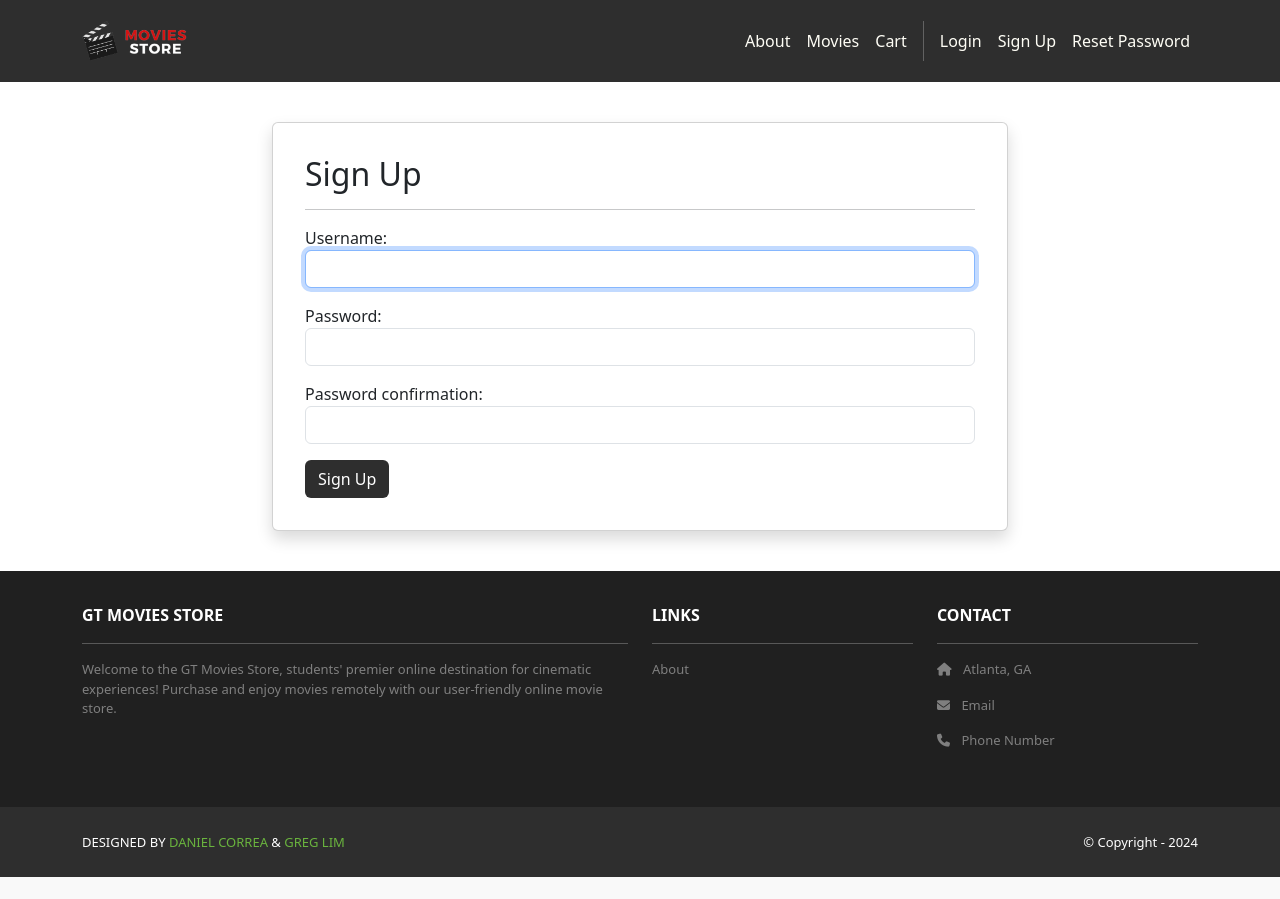
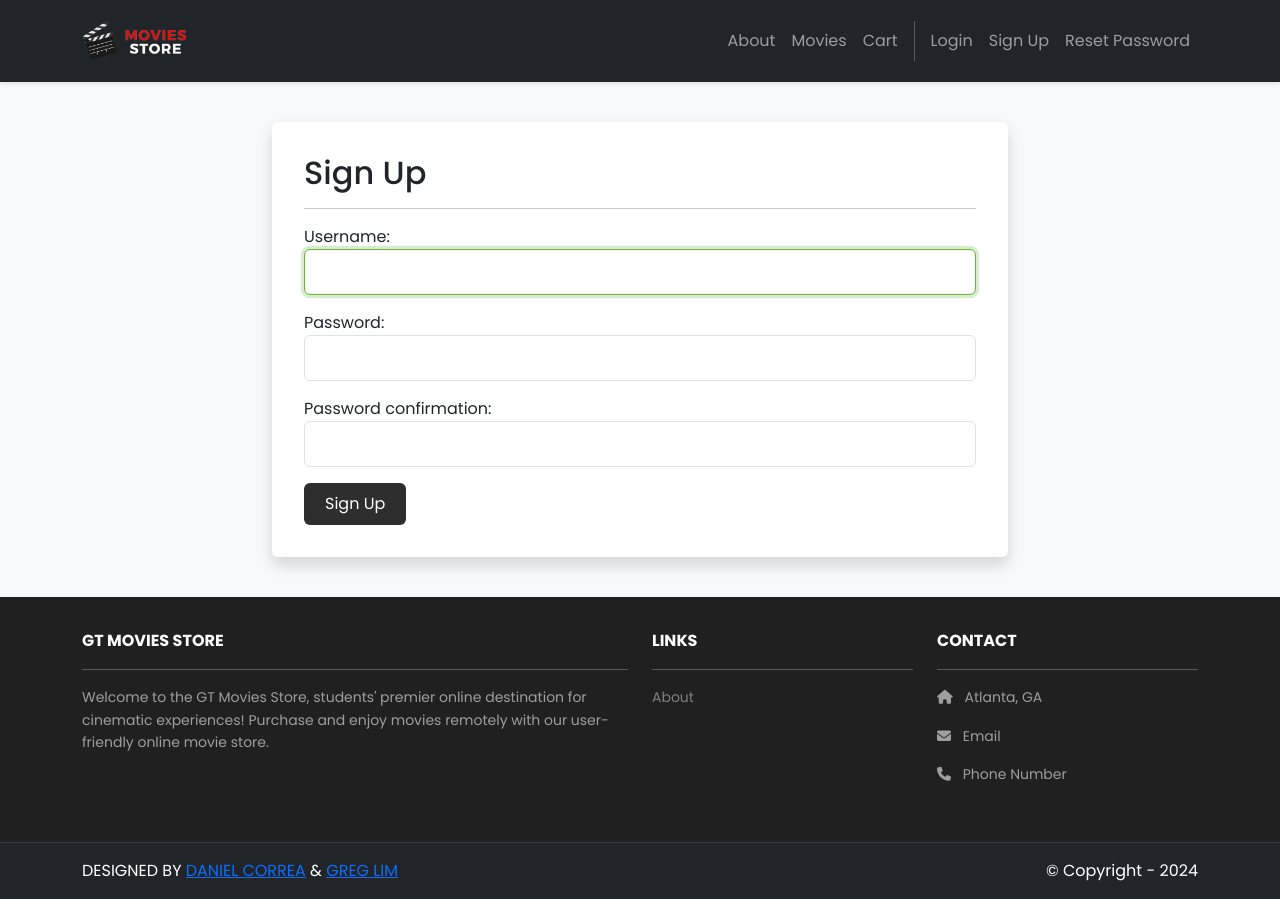
Before and after one commit to shailenamin/GTMoviesStore, a Django app: page /accounts/signup in a window 1280 px wide. Before the commit the page ends 877 px from the top, so only its background shows below. Run offline with Django 5.2, Linux system fonts and the light colour scheme; some libraries are stand-ins or nearby versions.

Commit message:
Update style.css
Styling overhaul

```diff
--- a/GTMoviesStore/static/css/style.css
+++ b/GTMoviesStore/static/css/style.css
@@ -1,43 +1,129 @@
-html, body {
-  height: 100%;
-  margin: 0;
+body {
+  font-family: 'Poppins', sans-serif;
+  background-color: #f8f9fa;
+  min-height: 100vh;
   display: flex;
   flex-direction: column;
-}
-
-.bg-index{
-  background: url("/static/img/background.jpg") no-repeat fixed;
-  background-size: 100% auto;
-}
-
-.navbar a.nav-link {
-  color: #FFFEF6 !important;
-}
-
-.bg-dark {
-  background-color: #2E2E2E !important;
-}
-
-.container {
-  flex: 1;
 }
 
 .main-content {
   flex: 1;
 }
 
+.navbar {
+  box-shadow: 0 2px 4px rgba(0,0,0,0.1);
+}
+
+.navbar-brand img {
+  transition: transform 0.2s;
+}
+
+.navbar-brand img:hover {
+  transform: scale(1.05);
+}
+
+.nav-link {
+  position: relative;
+  transition: color 0.3s;
+}
+
+.nav-link:after {
+  content: '';
+  position: absolute;
+  width: 0;
+  height: 2px;
+  bottom: 0;
+  left: 0;
+  background-color: #6ab43e;
+  transition: width 0.3s;
+}
+
+.nav-link:hover:after {
+  width: 100%;
+}
+
+.card {
+  transition: transform 0.2s, box-shadow 0.2s;
+  border: none;
+  box-shadow: 0 2px 15px rgba(0,0,0,0.1);
+}
+
+.card:hover {
+  transform: translateY(-5px);
+  box-shadow: 0 5px 20px rgba(0,0,0,0.15);
+}
+
+.img-card-200 {
+  width: auto;
+  max-height: 200px;
+  object-fit: cover;
+  border-radius: 8px;
+}
+
+.img-card-400 {
+  width: auto;
+  max-height: 400px;
+  object-fit: cover;
+  border-radius: 12px;
+  box-shadow: 0 4px 15px rgba(0,0,0,0.1);
+}
+
+img[alt="GT"] {
+  max-width: 350px;
+  border-radius: 30px;
+  box-shadow: 0 4px 20px rgba(0,0,0,0.1);
+  margin: 2rem auto;
+  display: block;
+}
+
+img[alt="about"] {
+  max-width: 95%;
+  border-radius: 30px;
+  box-shadow: 0 4px 20px rgba(0,0,0,0.1);
+  margin: 2rem auto;
+  display: block;
+}
+
+.btn {
+  padding: 8px 20px;
+  border-radius: 6px;
+  transition: all 0.3s;
+}
+
+.btn.bg-dark {
+  background-color: #2E2E2E !important;
+}
+
+.btn.bg-dark:hover {
+  background-color: #1a1a1a !important;
+  transform: translateY(-2px);
+  box-shadow: 0 4px 12px rgba(0,0,0,0.15);
+}
+
+.btn-danger {
+  background-color: #dc3545;
+}
+
+.btn-danger:hover {
+  background-color: #bb2d3b;
+  transform: translateY(-2px);
+}
+
 .ms-footer {
   background-color: #202020;
-  position: relative;
-  bottom: 0;
-  left: 0;
-  right: 0;
-  margin-bottom: 0px;
+  padding-top: 2rem;
+  padding-bottom: 2rem;
 }
 
 .ms-footer p {
+  color: #9e9e9e;
+  font-size: 14px;
+  line-height: 1.6;
+}
+
+.ms-footer a {
   color: #7F7F7F;
-  font-size: 13px;
+  transition: color 0.3s;
 }
 
 .ms-footer a:hover {
@@ -46,32 +132,101 @@ html, body {
 }
 
 .ms-footer-bottom {
-  position: relative;
-  bottom: 0;
-  left: 0;
-  right: 0;
+  border-top: 1px solid rgba(255,255,255,0.1);
 }
 
-.ms-footer-bottom span{
-  font-size: 13px;
-  line-height: 38px;
+.bg-index {
+  background: linear-gradient(rgba(0,0,0,0.6), rgba(0,0,0,0.6)), url("../img/background.jpg") no-repeat fixed;
+  background-size: cover;
+  background-position: center;
+  padding: 6rem 0;
+  position: relative;
 }
 
-.ms-footer-bottom a {
-  color: #6ab43e;
-  text-decoration: none;
+.bg-index h2 {
+  font-size: 2.8rem;
+  font-weight: 700;
+  margin-bottom: 1.5rem;
+  text-shadow: 2px 2px 4px rgba(0,0,0,0.3);
 }
 
-.ms-footer-bottom a:hover {
-  color: #fff;
+.bg-index p {
+  font-size: 1.2rem;
+  max-width: 800px;
+  margin: 0 auto;
+  line-height: 1.6;
+  text-shadow: 1px 1px 2px rgba(0,0,0,0.2);
 }
 
-.img-card-200 {
-  width: fit-content;
-  max-height: 200px;
+.home-content {
+  padding: 4rem 0;
+  background: linear-gradient(135deg, #f8f9fa 0%, #ffffff 100%);
 }
 
-.img-card-400 {
-  width: fit-content;
-  max-height: 400px;
+.home-content h4 {
+  color: #2E2E2E;
+  font-weight: 600;
+  margin-bottom: 2rem;
+  font-size: 1.8rem;
 }
+
+.home-content h5 {
+  color: #4a4a4a;
+  line-height: 1.6;
+  margin-bottom: 2rem;
+  font-size: 1.1rem;
+  max-width: 900px;
+  margin-left: auto;
+  margin-right: auto;
+}
+
+.home-welcome {
+  padding: 2rem;
+  background: white;
+  border-radius: 15px;
+  box-shadow: 0 4px 20px rgba(0,0,0,0.08);
+  margin-bottom: 3rem;
+  text-align: center;
+}
+
+.home-cta {
+  margin: 2.5rem 0;
+}
+
+.home-cta .btn {
+  padding: 12px 30px;
+  font-size: 1.1rem;
+  font-weight: 500;
+  letter-spacing: 0.5px;
+}
+
+.form-control {
+  border-radius: 6px;
+  border: 1px solid #dee2e6;
+  padding: 10px 15px;
+  transition: border-color 0.3s, box-shadow 0.3s;
+}
+
+.form-control:focus {
+  border-color: #6ab43e;
+  box-shadow: 0 0 0 0.2rem rgba(106,180,62,0.25);
+}
+
+.table {
+  background-color: white;
+  border-radius: 8px;
+  overflow: hidden;
+  box-shadow: 0 2px 15px rgba(0,0,0,0.1);
+}
+
+.table th {
+  background-color: #2E2E2E;
+  color: white;
+  font-weight: 500;
+  border: none;
+}
+
+.table td {
+  border-color: #f0f0f0;
+  vertical-align: middle;
+}
```
